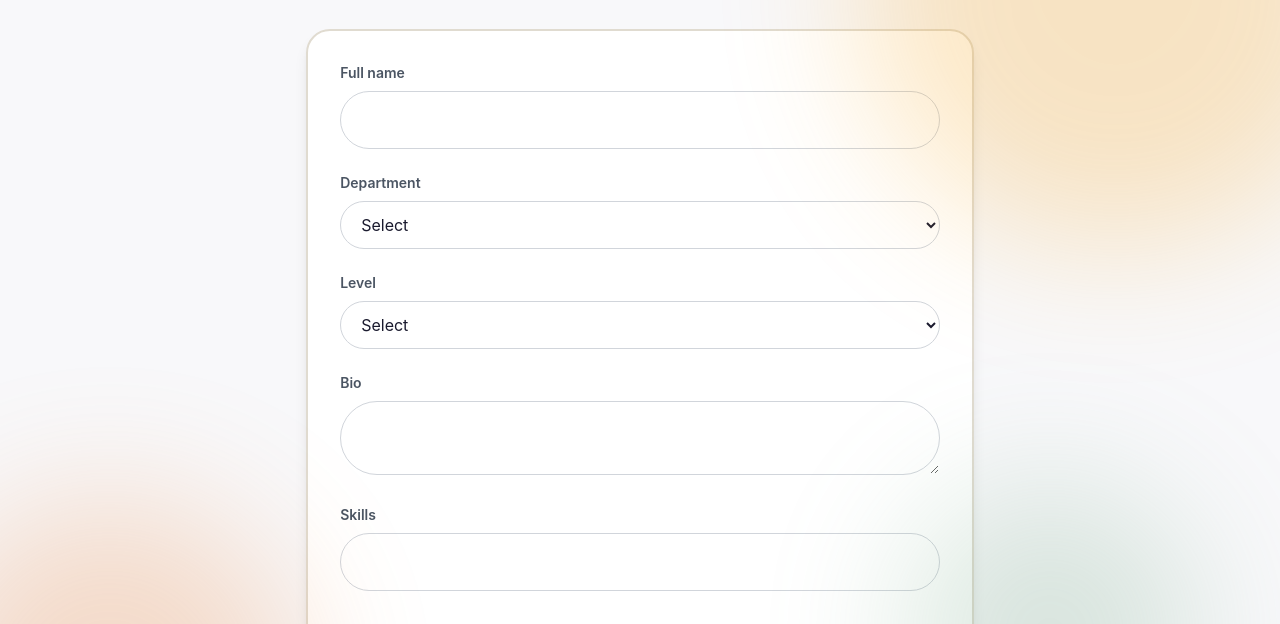
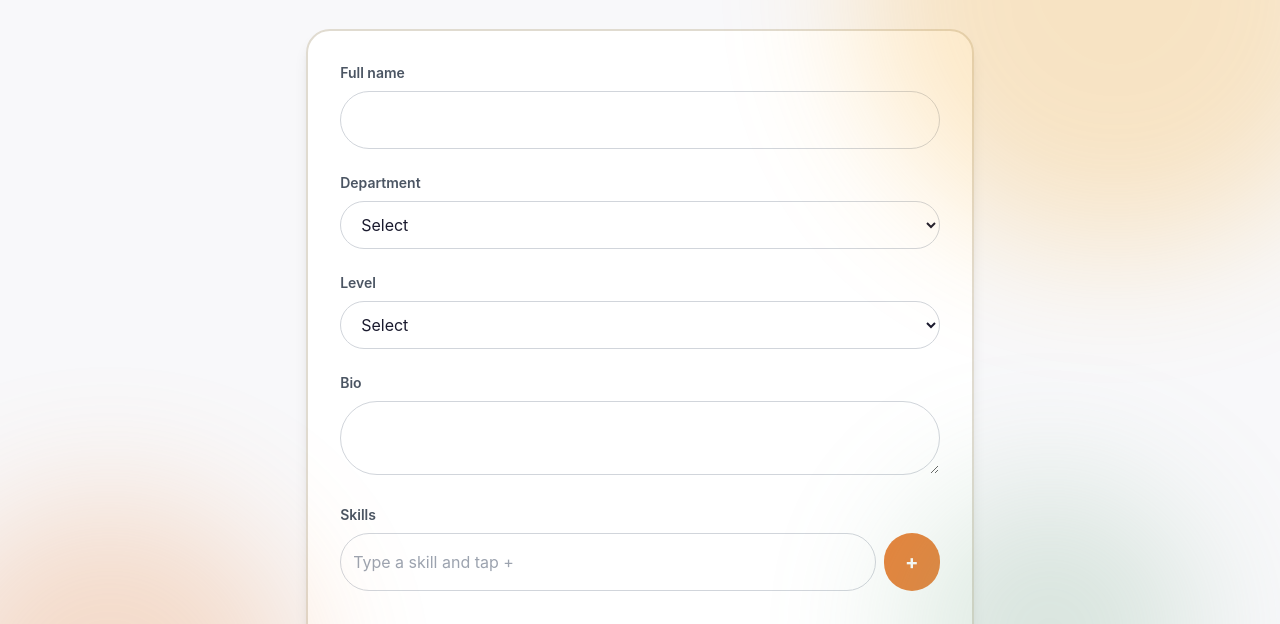
Before and after one commit to iamthepxlronin/student-collab, a website: page frontend/public/profile.html in a window 1280 px wide. Shown: the part 143-767 px from the top of the page. Drawn offline with Linux system fonts and the light colour scheme; no server answers; sample sign-in values are in the browser's storage.

Commit message:
Fix skills input section in profile.html

```diff
--- a/frontend/public/profile.html
+++ b/frontend/public/profile.html
@@ -106,15 +106,27 @@
                     </div>
 
                     <!-- Skills -->
+                    <!-- Skills -->
                     <div class="mb-6">
                         <label for="skills" class="block text-sm font-semibold text-gray-600 mb-2">
                             Skills
                         </label>
-                        <input
-                            id="skills"
-                            class="w-full px-3 py-4 border border-gray-300 rounded-full focus:outline-none focus:ring-2 focus:ring-blue-500 focus:border-transparent transition"
-                            value=""
-                        >
+                        <div class="flex gap-2">
+                           <input
+                           id="skills"
+                           enterkeyhint="done"
+                           class="flex-1 px-3 py-4 border border-gray-300 rounded-full focus:outline-none focus:ring-2 focus:ring-blue-500 focus:border-transparent transition"
+                           value=""
+                           placeholder="Type a skill and tap +"
+                           >
+                           <button
+                               type="button"
+                               id="addSkillBtn"
+                               class="w-14 shrink-0 rounded-full bg-coral text-white font-bold text-xl hover:-translate-y-0.5 transition-all"
+                           >
+                              +
+                          </button>
+                       </div>
                     </div>
                     <div id="skillTags" class="flex flex-wrap gap-2 mt-2 mb-3"></div>
 
```
